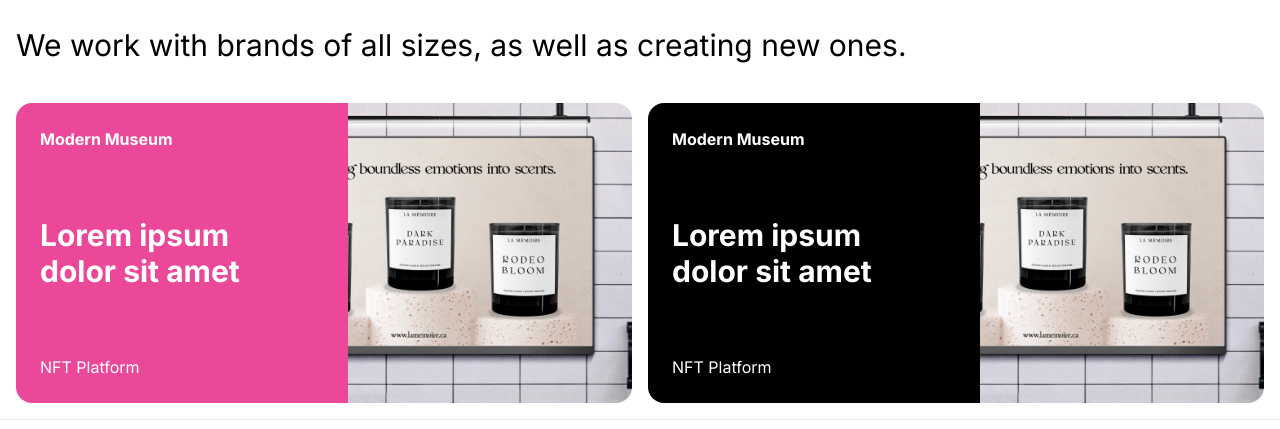
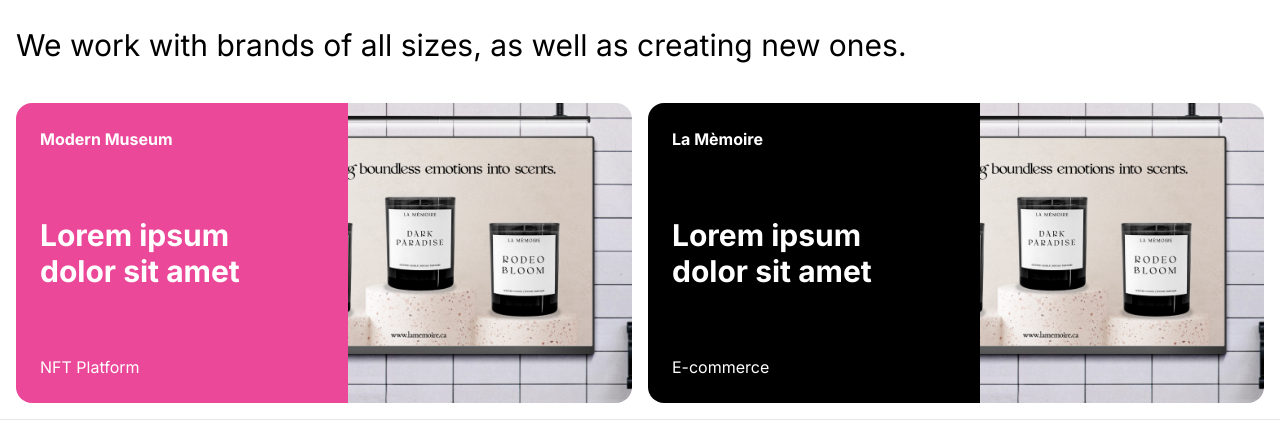
Before and after one commit to Asraful-code235/portfolio_v1, a Next.js app: page / in a window 1280 px wide. Shown: the part 1580-2009 px from the top of the page. Built offline with nearby package versions, Linux system fonts and the light colour scheme.

Commit message:
Fix some issues and updated cards data

```diff
--- a/app/layout.js
+++ b/app/layout.js
@@ -13,7 +13,7 @@
 export default function RootLayout({ children }) {
   return (
     <html lang="en">
-      <body className={inter.className}>
+      <body className={inter.className + " bg-white text-black"}>
         <Navbar />
         {children}
         <Footer />
--- a/components/pages/home/Cards.jsx
+++ b/components/pages/home/Cards.jsx
@@ -1,10 +1,12 @@
 import Card from "@/components/ui/Card";
+import { cardsData } from "@/constants/homePage";
 
 export default function Cards() {
   return (
     <section id="cards" className="grid md:grid-cols-2 gap-4">
-      <Card className="bg-pink-500" />
-      <Card />
+      {cardsData.slice(0, 2).map((card) => (
+        <Card key={card.name} {...card} />
+      ))}
     </section>
   );
 }
--- a/components/pages/home/Features.jsx
+++ b/components/pages/home/Features.jsx
@@ -1,6 +1,6 @@
 import Image from "next/image";
 import { ArrowUpRight } from "lucide-react";
-import { features } from "@/constants/homePageTexts";
+import { features } from "@/constants/homePage";
 import logos from "@/public/images/logos.png";
 
 export default function Features() {
--- a/components/ui/Card.jsx
+++ b/components/ui/Card.jsx
@@ -1,26 +1,25 @@
 import Image from "next/image";
 import { cn } from "@/lib/utils";
-import { productPlaceholder } from "@/public/images";
 
-export default function Card({ className }) {
+export default function Card({ bgClassName, name, category, image }) {
   return (
     <div className="rounded-2xl flex overflow-hidden">
       <div
         className={cn(
           `flex-1 bg-black p-4 md:p-6 flex flex-col justify-between text-white`,
-          className
+          bgClassName
         )}
       >
-        <h5 className="font-bold text-sm md:text-base">Modern Museum</h5>
+        <h5 className="font-bold text-sm md:text-base">{name}</h5>
         <h3 className="text-xl lg:text-3xl font-bold">
           Lorem ipsum <br /> dolor sit amet
         </h3>
-        <h5 className="text-sm md:text-base ">NFT Platform</h5>
+        <h5 className="text-sm md:text-base ">{category}</h5>
       </div>
 
       <div className="flex-1">
         <Image
-          src={productPlaceholder}
+          src={image}
           alt="placeholder"
           className="w-full h-[300px] object-cover"
         />
--- a/components/ui/Footer.jsx
+++ b/components/ui/Footer.jsx
@@ -3,13 +3,11 @@
 import { links, socialLinks } from "@/constants/footer";
 import Image from "next/image";
 import { logo } from "@/public/images";
+import Link from "next/link";
 
 export default function Footer() {
   return (
-    <section
-      id="footer"
-      className="p-4 border-t space-y-4 text-sm md:text-base"
-    >
+    <footer className="p-4 border-t space-y-4 text-sm md:text-base">
       <div
         id="newsletter-card"
         className="flex flex-col md:flex-row justify-between gap-6 p-4 bg-yellow-300 rounded-lg"
@@ -67,7 +65,9 @@
 
           <ul>
             {links.map((link) => (
-              <li key={link.page}>{link.page}</li>
+              <Link key={link.page} href={link.href} className="block">
+                {link.page}
+              </Link>
             ))}
           </ul>
         </div>
@@ -83,6 +83,6 @@
           </div>
         </div>
       </div>
-    </section>
+    </footer>
   );
 }
--- a/components/ui/Navbar.jsx
+++ b/components/ui/Navbar.jsx
@@ -17,7 +17,7 @@
   return (
     <nav className="p-4 space-y-6 text-sm md:text-base border-b">
       <div className="flex justify-between items-center">
-        <Image src={logo} alt="logo" className="w-6" />
+        <Image src={logo} alt="logo" className="w-6 md:w-10" />
 
         <ul className="hidden md:block space-x-7">
           {navLinks.map((link) => (
--- a/constants/footer.js
+++ b/constants/footer.js
@@ -16,22 +16,22 @@
 export const links = [
   {
     page: "Portfolio",
-    href: "#",
+    href: "/portfolio",
   },
   {
     page: "Services",
-    href: "#",
+    href: "/services",
   },
   {
     page: "About",
-    href: "#",
+    href: "/about",
   },
   {
     page: "Blog",
-    href: "#",
+    href: "/blog",
   },
   {
     page: "Contact",
-    href: "#",
+    href: "contact",
   },
 ];
--- /dev/null
+++ b/constants/homePage.js
@@ -0,0 +1,72 @@
+import { productPlaceholder } from "@/public/images";
+
+export const features = [
+  {
+    title: "Brand Identity",
+    description:
+      "Lorem ipsum dolor sit amet consectetur. Magna quam et gravida proin nulla morbi. Cras lorem erat mauris diam. Feugiat viverra tortor sit tempus eget consectetur mauris. Suspendisse nec cras sed ornare nibh malesuada sit odio nulla. Placerat feugiat augue massa lectus. ",
+  },
+  {
+    title: "Digital Strategy",
+    description:
+      "Lorem ipsum dolor sit amet consectetur. Magna quam et gravida proin nulla morbi. Cras lorem erat mauris diam. Feugiat viverra tortor sit tempus eget consectetur mauris. Suspendisse nec cras sed ornare nibh malesuada sit odio nulla. Placerat feugiat augue massa lectus. ",
+  },
+  {
+    title: "Go-To-Market",
+    description:
+      "Lorem ipsum dolor sit amet consectetur. Magna quam et gravida proin nulla morbi. Cras lorem erat mauris diam. Feugiat viverra tortor sit tempus eget consectetur mauris. Suspendisse nec cras sed ornare nibh malesuada sit odio nulla. Placerat feugiat augue massa lectus. ",
+  },
+];
+
+export const cardsData = [
+  {
+    name: "Modern Museum",
+    bgClassName: "bg-pink-500",
+    image: productPlaceholder,
+    category: "NFT Platform",
+    year: "2023",
+    description:
+      "Lorem ipsum dolor sit amet consectetur. Odio augue diam ipsum quis faucibus fames eu parturient lobortis.",
+    buttons: ["Branding", "Web design", "UI/UX", "Copywriting"],
+  },
+  {
+    name: "La Mèmoire",
+    bgClassName: "bg-black",
+    image: productPlaceholder,
+    category: "E-commerce",
+    year: "2023",
+    description:
+      "Lorem ipsum dolor sit amet consectetur. Odio augue diam ipsum quis faucibus fames eu parturient lobortis.",
+    buttons: ["Branding", "Web design", "UI/UX", "Copywriting"],
+  },
+  {
+    name: "Sensitiva",
+    bgClassName: "bg-red-300",
+    image: productPlaceholder,
+    category: "Health & Wellness",
+    year: "2023",
+    description:
+      "Lorem ipsum dolor sit amet consectetur. Odio augue diam ipsum quis faucibus fames eu parturient lobortis.",
+    buttons: ["Branding", "Web design", "UI/UX", "Copywriting"],
+  },
+  {
+    name: "Tradible",
+    bgClassName: "bg-indigo-500",
+    image: productPlaceholder,
+    category: "Trading Card Platform",
+    year: "2023",
+    description:
+      "Lorem ipsum dolor sit amet consectetur. Odio augue diam ipsum quis faucibus fames eu parturient lobortis.",
+    buttons: ["Branding", "Web design", "UI/UX", "Copywriting"],
+  },
+  {
+    name: "Fuze",
+    bgClassName: "bg-fuchsia-900",
+    image: productPlaceholder,
+    category: "Dating App",
+    year: "2023",
+    description:
+      "Lorem ipsum dolor sit amet consectetur. Odio augue diam ipsum quis faucibus fames eu parturient lobortis.",
+    buttons: ["Branding", "Web design", "UI/UX", "Copywriting"],
+  },
+];
--- a/constants/homePageTexts.js
+++ /dev/null
@@ -1,17 +0,0 @@
-export const features = [
-  {
-    title: "Brand Identity",
-    description:
-      "Lorem ipsum dolor sit amet consectetur. Magna quam et gravida proin nulla morbi. Cras lorem erat mauris diam. Feugiat viverra tortor sit tempus eget consectetur mauris. Suspendisse nec cras sed ornare nibh malesuada sit odio nulla. Placerat feugiat augue massa lectus. ",
-  },
-  {
-    title: "Digital Strategy",
-    description:
-      "Lorem ipsum dolor sit amet consectetur. Magna quam et gravida proin nulla morbi. Cras lorem erat mauris diam. Feugiat viverra tortor sit tempus eget consectetur mauris. Suspendisse nec cras sed ornare nibh malesuada sit odio nulla. Placerat feugiat augue massa lectus. ",
-  },
-  {
-    title: "Go-To-Market",
-    description:
-      "Lorem ipsum dolor sit amet consectetur. Magna quam et gravida proin nulla morbi. Cras lorem erat mauris diam. Feugiat viverra tortor sit tempus eget consectetur mauris. Suspendisse nec cras sed ornare nibh malesuada sit odio nulla. Placerat feugiat augue massa lectus. ",
-  },
-];
--- a/tailwind.config.js
+++ b/tailwind.config.js
@@ -2,11 +2,18 @@
 module.exports = {
   darkMode: ["class"],
   content: [
-    './pages/**/*.{js,jsx}',
-    './components/**/*.{js,jsx}',
-    './app/**/*.{js,jsx}',
-    './src/**/*.{js,jsx}',
-	],
+    "./pages/**/*.{js,jsx}",
+    "./components/**/*.{js,jsx}",
+    "./app/**/*.{js,jsx}",
+    "./src/**/*.{js,jsx}",
+  ],
+  safelist: [
+    "bg-pink-500",
+    "bg-black",
+    "bg-red-300",
+    "bg-indigo-500",
+    "bg-fuchsia-900",
+  ],
   theme: {
     container: {
       center: true,
@@ -33,4 +40,4 @@
     },
   },
   plugins: [require("tailwindcss-animate")],
-}
+};
```
